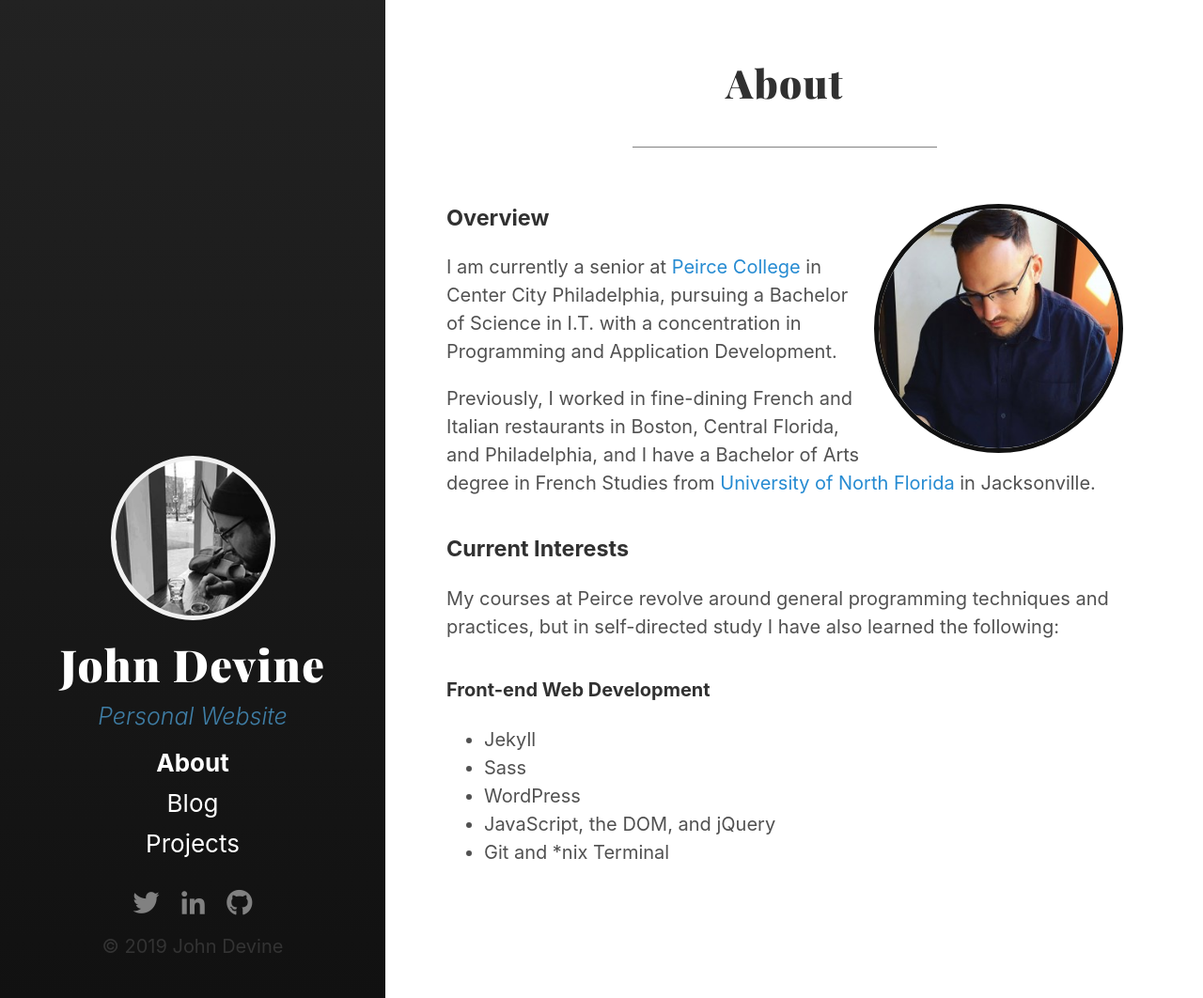
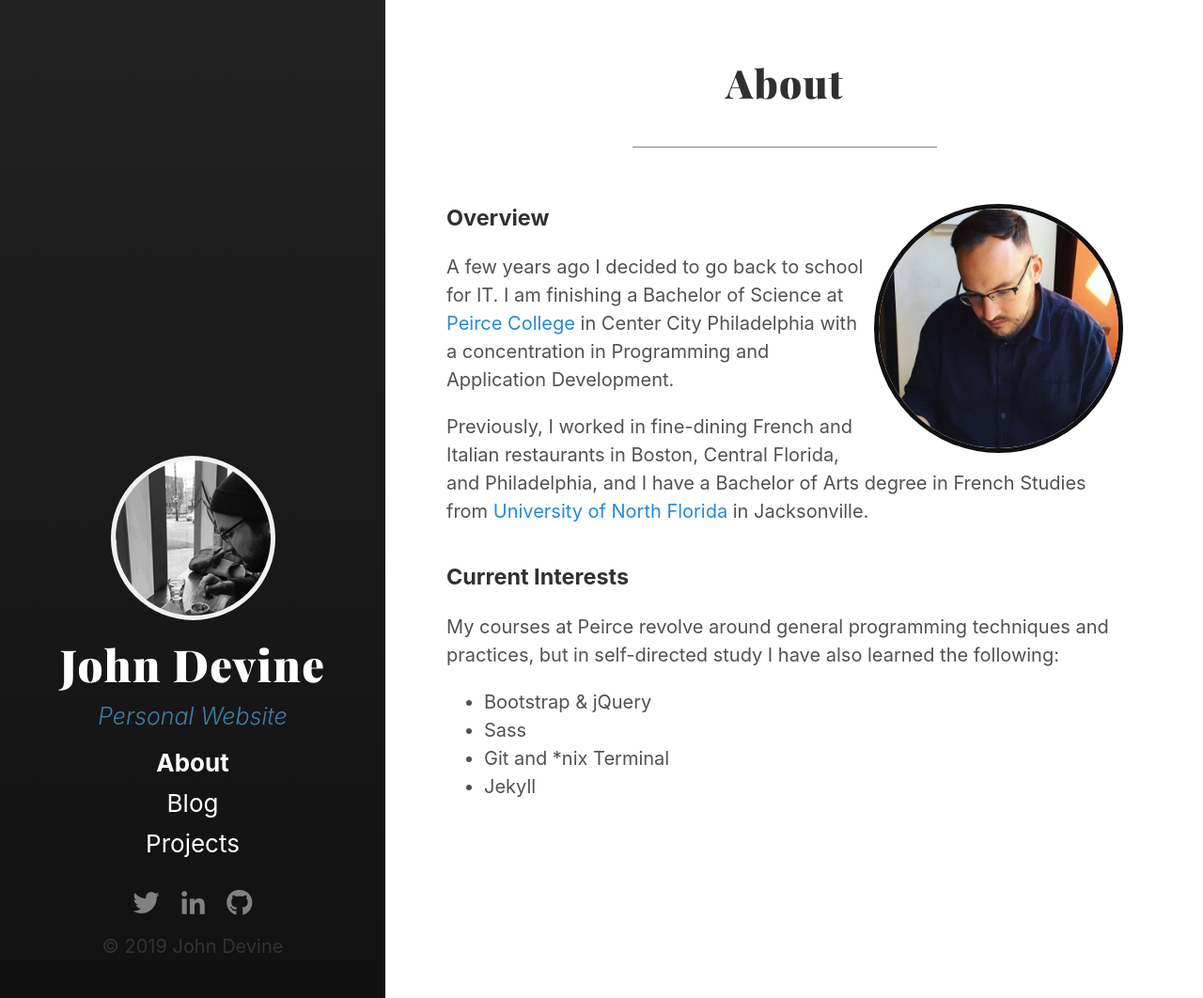
Before and after one commit to AdsonBatista/jpatrickdevine.github.io, a Jekyll site: the page built from about.md, in a window 1280 px wide and 1062 px high. Shown: the whole window at 94% size. Built offline with Jekyll 4.4.1, drawn with Linux system fonts in a browser that asks for light colours.

Commit message:
Update wording

```diff
--- a/about.md
+++ b/about.md
@@ -7,7 +7,7 @@ title: About
 
 ### Overview
 
-I am currently a senior at [Peirce College](https://www.peirce.edu "Peirce College") in Center City Philadelphia, pursuing a Bachelor of Science in I.T. with a concentration in Programming and Application Development.
+A few years ago I decided to go back to school for IT. I am finishing a Bachelor of Science at [Peirce College](https://www.peirce.edu "Peirce College") in Center City Philadelphia with a concentration in Programming and Application Development.
 
 Previously, I worked in fine-dining French and Italian restaurants in Boston, Central Florida, and Philadelphia, and I have a Bachelor of Arts degree in French Studies from [University of North Florida](https://www.unf.edu "University of North Florida") in Jacksonville.
 
@@ -15,10 +15,7 @@ Previously, I worked in fine-dining French and Italian restaurants in Boston, Ce
 
 My courses at Peirce revolve around general programming techniques and practices, but in self-directed study I have also learned the following:
 
-#### Front-end Web Development
-
+* Bootstrap & jQuery
+* Sass
+* Git and *nix Terminal
 * Jekyll
-* Sass
-* WordPress
-* JavaScript, the DOM, and jQuery
-* Git and *nix Terminal
```
